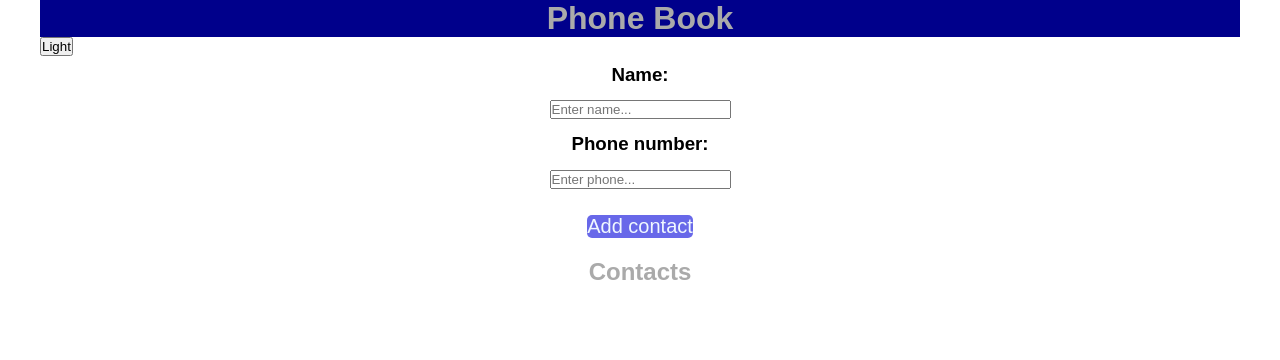
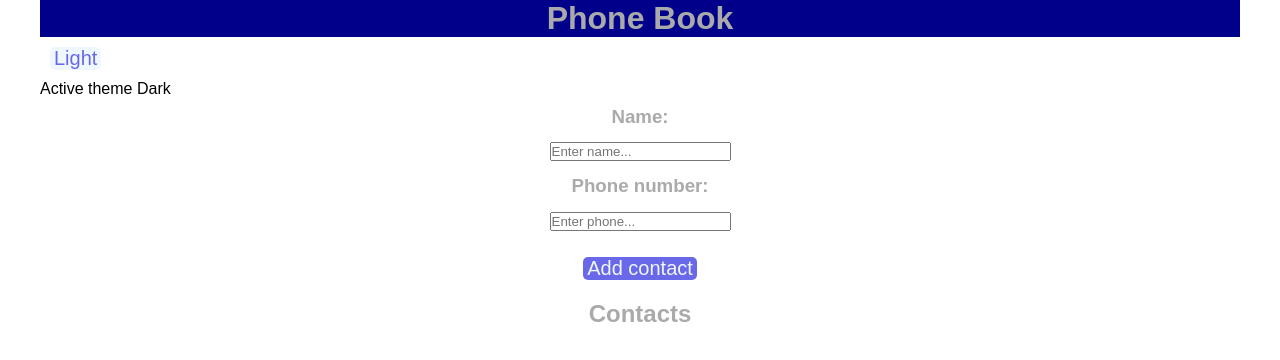
Before and after one commit to Ks0daR/goit-react-hw-05-phonebook-ctx, a React app: page / in a window 1280 px wide. Built offline with nearby package versions, Linux system fonts and the light colour scheme.

Commit message:
work on dark theme

```diff
--- a/src/components/Header/Header.js
+++ b/src/components/Header/Header.js
@@ -4,10 +4,17 @@ import withThemeContext from '../hoc/withThemeContext';
 
 const Header = ({ theme, onToggle }) => (
   <>
-    <h1 className={theme ? styles.Header : styles.HeaderDark}>Phone Book</h1>
-    <button type="button" onClick={onToggle}>
+    <div className={styles.Header}>
+      <h1 className={theme ? styles.Title : styles.TitleDark}>Phone Book</h1>
+    </div>
+    <button
+      className={theme ? styles.Button : styles.ButtonDark}
+      type="button"
+      onClick={onToggle}
+    >
       {theme ? 'Dark' : 'Light'}
     </button>
+    <p>Active theme {theme ? 'Light' : 'Dark'}</p>
   </>
 );
 
--- a/src/components/Header/Header.module.css
+++ b/src/components/Header/Header.module.css
@@ -1,12 +1,35 @@
 .Header {
+  display: flex;
   width: 100%;
   background-color: #3c6dcc;
+  justify-content: center;
+}
+
+.Title {
   color: #fff;
   text-align: center;
 }
 
-.HeaderDark {
+.TitleDark {
   composes: Header;
   background-color: darkblue;
   color: #aaa;
 }
+
+.Button {
+  margin: 10px;
+  text-align: right;
+  border: none;
+  background-color: rgb(104, 104, 233);
+  font-size: 20px;
+  padding: 0 4px;
+  border-radius: 5px;
+  color: aliceblue;
+  cursor: pointer;
+}
+
+.ButtonDark {
+  composes: Button;
+  background-color: aliceblue;
+  color: rgb(104, 104, 233);
+}
--- a/src/components/InputForm/InputForm.js
+++ b/src/components/InputForm/InputForm.js
@@ -1,4 +1,5 @@
 import React, { Component } from 'react';
+import withThemeContext from '../hoc/withThemeContext';
 
 import styles from './InputForm.module.css';
 
@@ -20,18 +21,21 @@ class InputForm extends Component {
 
   render() {
     const { name, number } = this.state;
+    const { theme } = this.props;
     return (
       <>
         <form className={styles.Form} onSubmit={this.hendleSubmit}>
           <label>
-            <h3>Name:</h3>
+            <h3 className={theme ? styles.Title : styles.TitleDark}>Name:</h3>
             <input
               value={name}
               placeholder="Enter name..."
               name="name"
               onChange={this.getInputValue}
             />
-            <h3>Phone number: </h3>
+            <h3 className={theme ? styles.title : styles.TitleDark}>
+              Phone number:{' '}
+            </h3>
             <input
               value={number}
               name="number"
@@ -50,4 +54,4 @@ class InputForm extends Component {
   }
 }
 
-export default InputForm;
+export default withThemeContext(InputForm);
--- a/src/components/InputForm/InputForm.module.css
+++ b/src/components/InputForm/InputForm.module.css
@@ -10,8 +10,23 @@
   border: none;
   background-color: rgb(104, 104, 233);
   font-size: 20px;
+  padding: 0 4px;
   margin: 20px;
   border-radius: 5px;
   color: aliceblue;
   cursor: pointer;
 }
+
+.SubmitDark {
+  composes: Submit;
+  background-color: aliceblue;
+  color: rgb(104, 104, 233);
+}
+
+.Title {
+  color: #000;
+}
+
+.TitleDark {
+  color: #aaa;
+}
```
